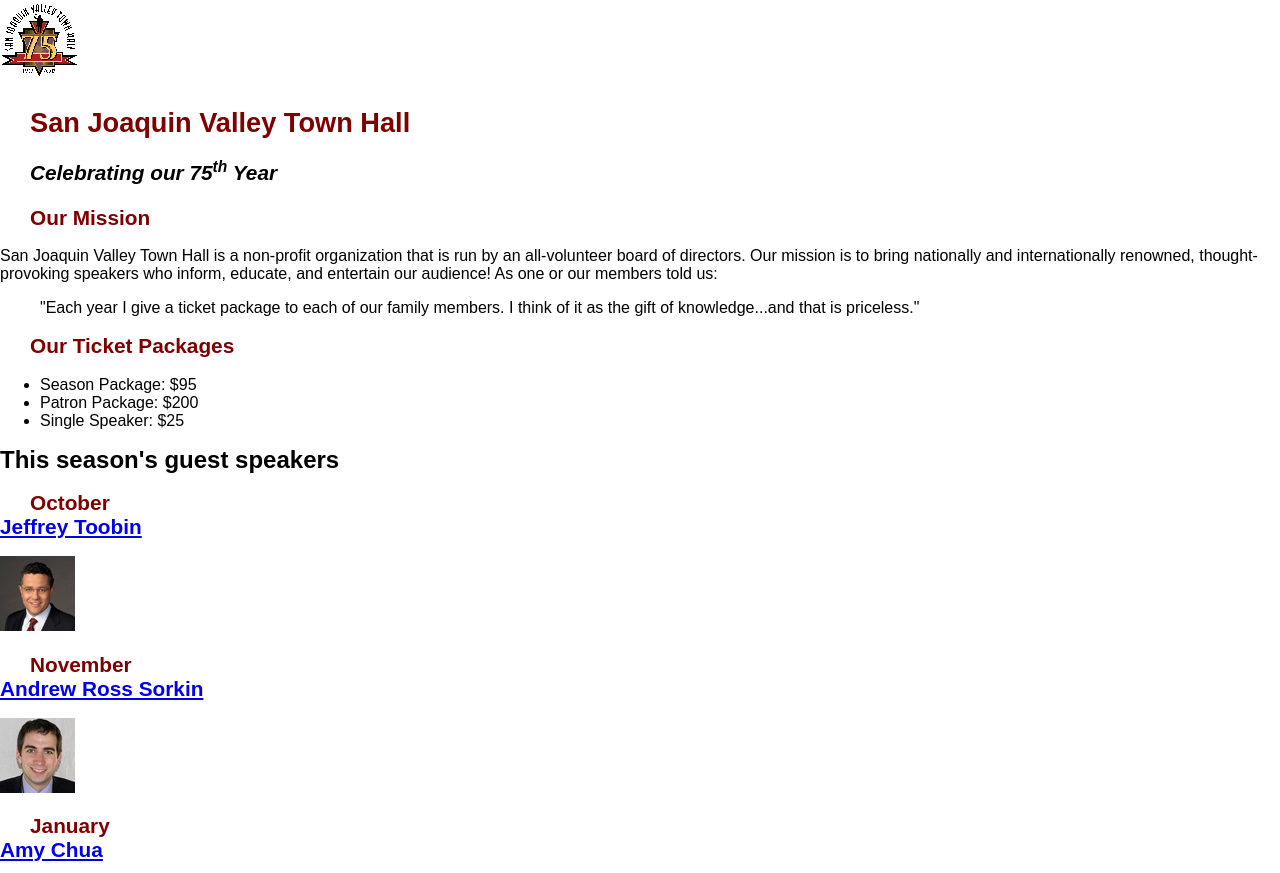
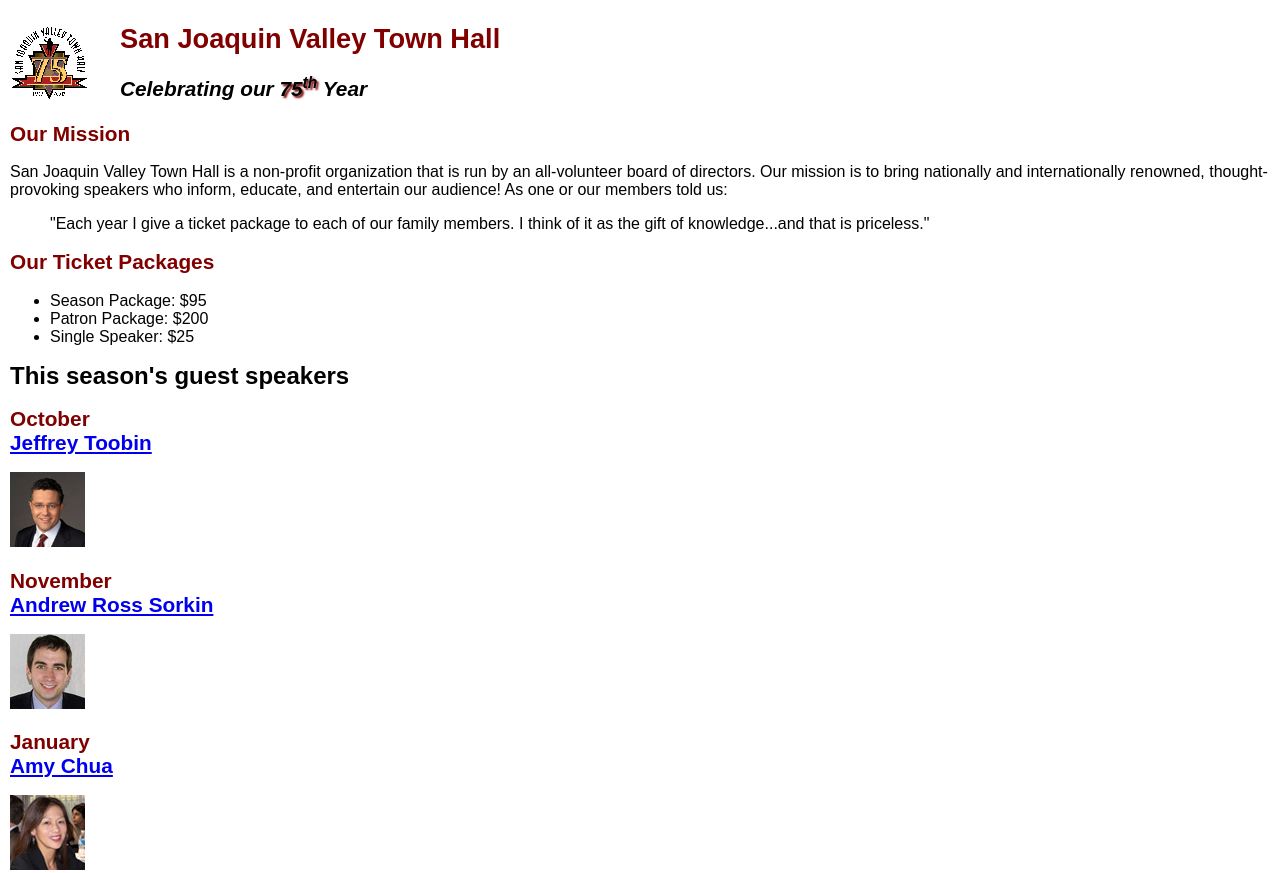
Before and after one commit to michellebau/A10, a plain HTML site: page index.html in a window 1280 px wide. Shown: the top 873 px of the page. Drawn offline with Linux system fonts and the light colour scheme.

Commit message:
1st commit: completing through step #11 for assignment 10
2nd commit: completing the rest of assignment 10, adding the required shadow

```diff
--- a/index.html
+++ b/index.html
@@ -4,16 +4,16 @@
 <head>
     <meta charset="utf-8">
     <title>San Joaquin Valley Town Hall</title>
-    <link rel="shortcut icon" href="images/town_hall_logo.gif">
-    <img src="images/town_hall_logo.gif" alt="San Joaquin Valley Town Hall logo" height="80">
+    <link rel="shortcut icon" href="images/favicon.ico">
     <link rel="stylesheet" href="styles/normalize.css">
     <link rel="stylesheet" href="styles/main.css">
 </head>
 
 <body>
 <header>
+    <img src="images/town_hall_logo.gif" alt="San Joaquin Valley Town Hall logo" height="80">
     <h2>San Joaquin Valley Town Hall</h2>
-    <h3>Celebrating our 75<sup>th</sup> Year</h3>
+    <h3>Celebrating our <em class="shadow">75<sup>th</sup></em> Year</h3>
 </header>
 <main>
     <h2>Our Mission</h2>
--- a/styles/main.css
+++ b/styles/main.css
@@ -2,13 +2,18 @@
 body {
 	font-family: Arial, Helvetica, sans-serif;
     font-size: 100%;
+	/* new thing */
+	margin-left: 10px;
 }
-h2 {
+a:focus, a:hover {
+	 font-style: italic;
+}
+header h2 {
 	font-size: 170%;
 	color: #800000;
 	text-indent: 30px;
 }
-h3 {
+header h3 {
 	font-size: 130%;
 	font-style: italic;
 	text-indent: 30px;
@@ -18,7 +23,9 @@ h3 {
 header img {
 	float: left;
 }
-
+.shadow {
+	text-shadow: 2px 2px 2px #800000;
+}
 /* the styles for the section */
 main {
 	clear: left;
@@ -33,9 +40,7 @@ main h2 {
 main h3 {
 	font-size: 130%
 }
-a:hover, a:visited {
-	font-style: italic;
-}
+
 /* the styles for the footer */
 footer p {
 	text-align: center;
```
